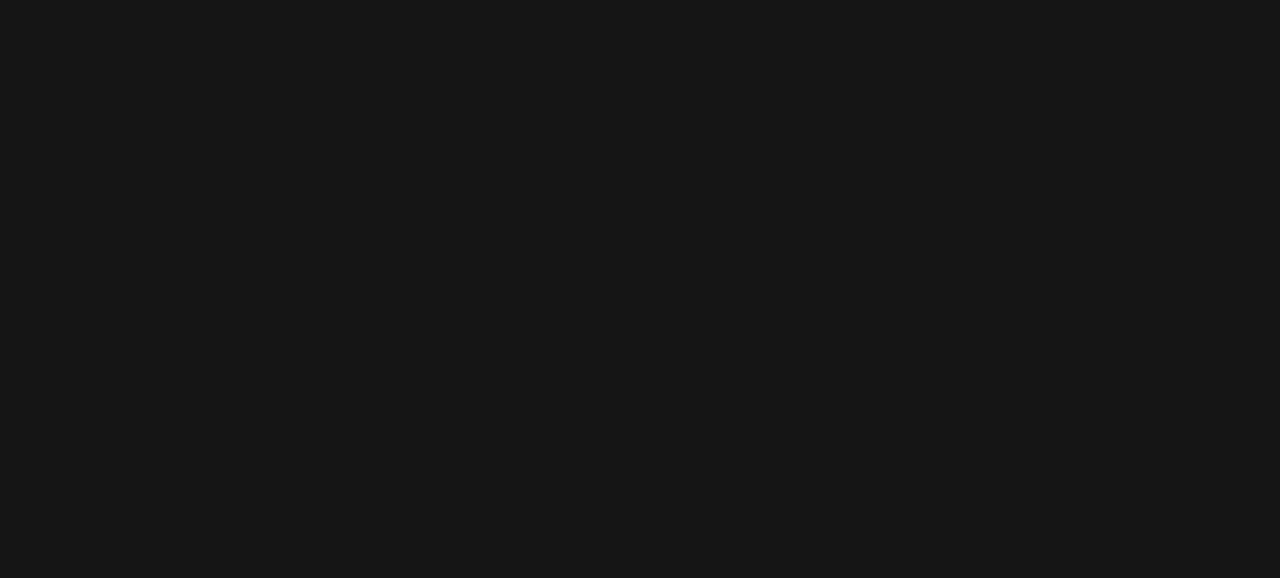
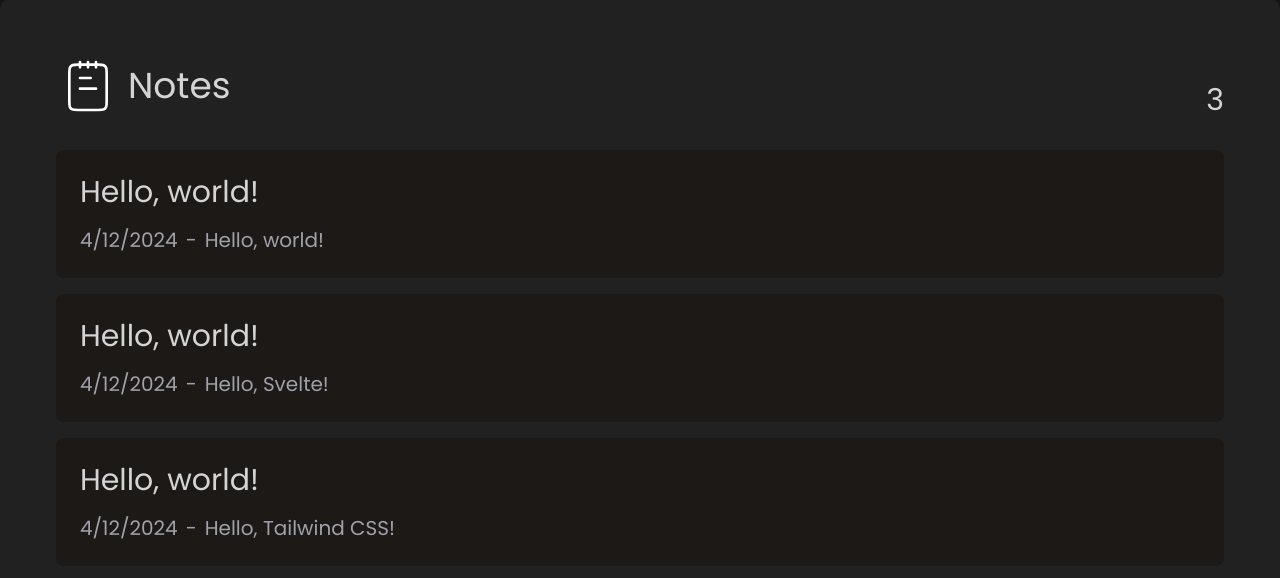
Before and after one commit to 6Ahmed1Ebrahim9/Notify, a Svelte app in the folder frontend/: page / in a window 1280 px wide. Shown: the part 162-740 px from the top of the page. Built offline with nearby package versions, Linux system fonts and the light colour scheme.

Commit message:
feat: implemented notes container and note item

```diff
--- a/frontend/src/App.svelte
+++ b/frontend/src/App.svelte
@@ -0,0 +1,59 @@
+<script lang="ts">
+  import NoteItem from "./components/NoteItem.svelte";
+
+  let notes = [
+    {
+      id: "1",
+      title: "Hello, world!",
+      content: "Hello, world!",
+      createdAt: new Date(),
+    },
+    {
+      id: "2",
+      title: "Hello, world!",
+      content: "Hello, Svelte!",
+      createdAt: new Date(),
+    },
+    {
+      id: "3",
+      title: "Hello, world!",
+      content: "Hello, Tailwind CSS!",
+      createdAt: new Date(),
+    },
+  ];
+</script>
+
+<main class="*:mx-auto py-40">
+  <div
+    class="container bg-stone-100/5 p-14 rounded-xl shadow-xl flex flex-col gap-8"
+  >
+    <div class="flex items-end justify-between">
+      <h1 class="flex items-center justify-center gap-2">
+        <svg
+          xmlns="http://www.w3.org/2000/svg"
+          width="4rem"
+          height="4rem"
+          viewBox="0 0 24 24"
+          fill="none"
+        >
+          <path
+            d="M9 3V5M12 3V5M15 3V5M13 9H9M15 13H9M8.2 21H15.8C16.9201 21 17.4802 21 17.908 20.782C18.2843 20.5903 18.5903 20.2843 18.782 19.908C19 19.4802 19 18.9201 19 17.8V7.2C19 6.0799 19 5.51984 18.782 5.09202C18.5903 4.71569 18.2843 4.40973 17.908 4.21799C17.4802 4 16.9201 4 15.8 4H8.2C7.0799 4 6.51984 4 6.09202 4.21799C5.71569 4.40973 5.40973 4.71569 5.21799 5.09202C5 5.51984 5 6.07989 5 7.2V17.8C5 18.9201 5 19.4802 5.21799 19.908C5.40973 20.2843 5.71569 20.5903 6.09202 20.782C6.51984 21 7.07989 21 8.2 21Z"
+            stroke="#fff"
+            stroke-width="1"
+            stroke-linecap="round"
+            stroke-linejoin="round"
+          />
+        </svg>
+        <span class="text-4xl"> Notes </span>
+      </h1>
+      <span class="text-3xl">
+        {notes.length}
+      </span>
+    </div>
+    <div class="flex flex-col gap-4">
+      {#each notes as note (note.id)}
+        <NoteItem {note} />
+      {/each}
+    </div>
+  </div>
+</main>
--- a/frontend/src/app.css
+++ b/frontend/src/app.css
@@ -19,6 +19,7 @@
   *:before,
   *:after {
     box-sizing: inherit;
+    min-width: 0;
   }
 
   img {
--- /dev/null
+++ b/frontend/src/components/NoteItem.svelte
@@ -0,0 +1,20 @@
+<script lang="ts">
+  import type { Note } from "../lib/types";
+
+  export let note: Note;
+</script>
+
+<main class="flex flex-col gap-4 bg-stone-900 p-6 overflow-ellipsis rounded-lg">
+  <h2 class="text-3xl">
+    {note.title}
+  </h2>
+  <div class="flex gap-2 *:text-xl *:text-zinc-400">
+    <span>
+      {note.createdAt.toLocaleDateString()}
+    </span>
+    <span> - </span>
+    <span>
+      {note.content}
+    </span>
+  </div>
+</main>
--- a/frontend/src/lib/Counter.svelte
+++ /dev/null
@@ -1,10 +0,0 @@
-<script lang="ts">
-  let count: number = 0
-  const increment = () => {
-    count += 1
-  }
-</script>
-
-<button on:click={increment}>
-  count is {count}
-</button>
--- /dev/null
+++ b/frontend/src/lib/types.ts
@@ -0,0 +1,6 @@
+export type Note = {
+  id: string;
+  title: string;
+  content: string;
+  createdAt: Date;
+};
```
